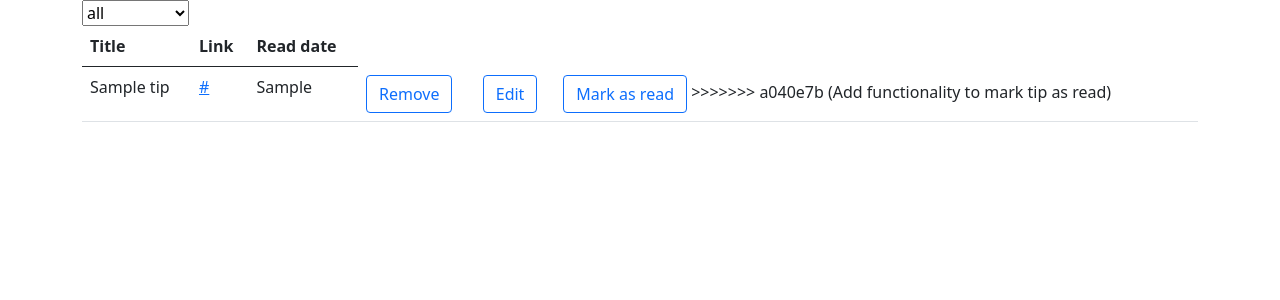
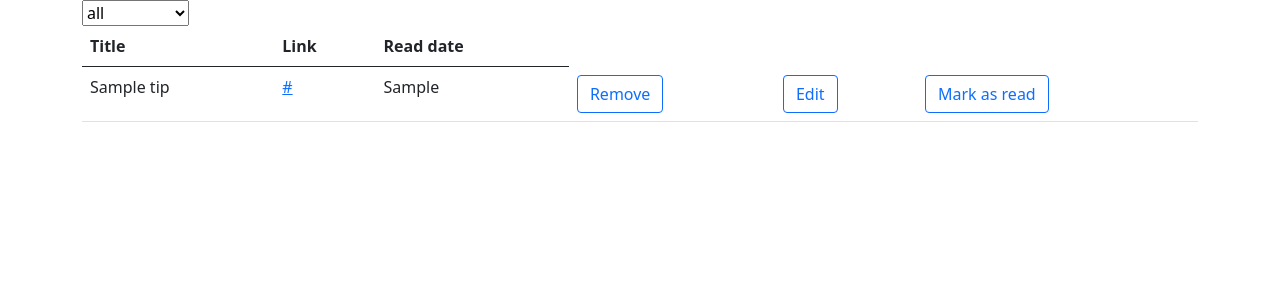
Before and after one commit to uradora/ohtu-miniprojekti-2021, a Flask app: page / in a window 1280 px wide. Shown: the part 56-356 px from the top of the page. Run offline with Flask 2, Linux system fonts and the light colour scheme; a user stored in the database is signed in; tables that the repository leaves empty hold one stand-in row (values such as "Sample post").

Commit message:
Remove merge conflict marker (oops)

```diff
--- a/src/templates/userpage.html
+++ b/src/templates/userpage.html
@@ -34,7 +34,6 @@
                 </td>
                 <td colspan="1">
                     <a href="/readtip/{{tip.id}}" class="btn btn-outline-primary">Mark as read</a>
->>>>>>> a040e7b (Add functionality to mark tip as read)
                 </td>
             </tr>
             {% endfor %}
```
